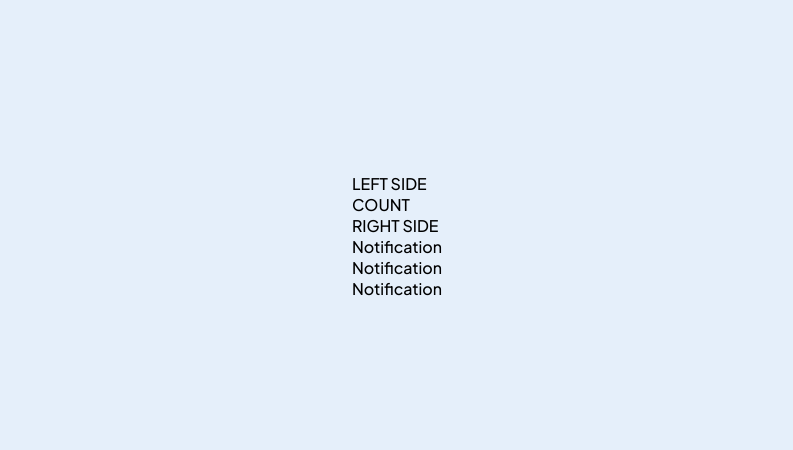
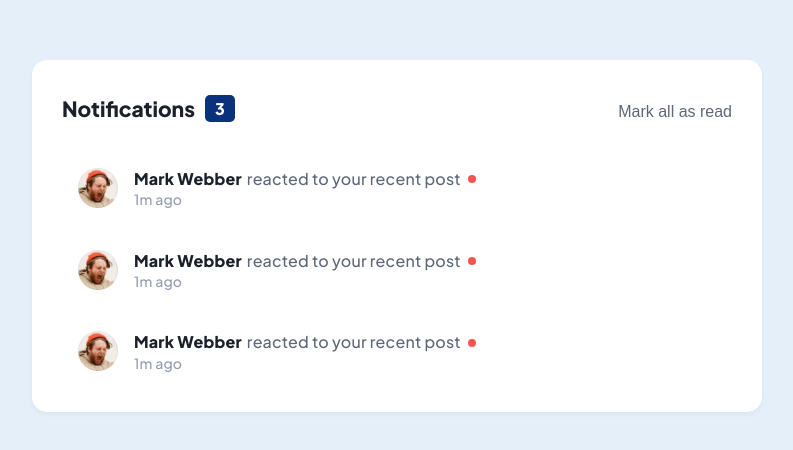
Before and after one commit to visualdenniss/fm-notification-component, a React (Create React App) app: page / in a window 1280 px wide. Shown: the part 164-614 px from the top of the page, without its empty margins (243-1036 px from the left). Built offline with nearby package versions, Linux system fonts and the light colour scheme.

Commit message:
build static version of the app

```diff
--- a/src/App.jsx
+++ b/src/App.jsx
@@ -2,9 +2,9 @@ import Notifications from "./components/Notifications";
 
 function App() {
   return (
-    <div className="App">
+    <main className="App">
       <Notifications />
-    </div>
+    </main>
   );
 }
 
--- /dev/null
+++ b/src/components/Notification.css
@@ -0,0 +1,89 @@
+li {
+  /* border: 1px solid red; */
+  display: flex;
+  padding: 16px;
+  margin-bottom: 8px;
+  border-radius: 5px;
+}
+
+.unread {
+  background-color: var(--very-light-grayish-blue);
+}
+
+.left {
+  /* border: 1px solid red; */
+  margin-right: 16px;
+}
+
+.left img {
+  width: 40px;
+  height: 40px;
+}
+
+.right {
+  /* border: 1px solid red; */
+  display: flex;
+  flex: 1;
+}
+
+.type-private-message {
+  flex-direction: column;
+}
+
+.notification-message-container {
+  display: flex;
+  flex-direction: column;
+}
+
+.notification-message-container > p {
+  color: var(--dark-grayish-blue);
+  letter-spacing: 0.2px;
+  font-size: 1em;
+  line-height: 1.4;
+}
+
+.author-name {
+  color: var(--very-dark-blue);
+  font-family: "Plus Jakarta Sans Ex";
+  margin-right: 2px;
+}
+
+.notification-link {
+  font-family: "Plus Jakarta Sans Ex";
+  margin-left: 2px;
+}
+
+.notification-link-type-group {
+  color: var(--primary-blue);
+}
+
+.timestamp {
+  color: var(--grayish-blue) !important;
+  font-size: 14px !important;
+}
+
+.unread-red-dot {
+  content: "";
+  display: inline-block;
+  background-color: var(--primary-red);
+  width: 8px;
+  height: 8px;
+  border-radius: 50%;
+  position: relative;
+  top: -1.75px;
+  margin-left: 2px;
+}
+
+.picture-img {
+  width: 40px;
+  height: 40px;
+  margin-left: auto;
+}
+
+.private-message {
+  padding: 16px 18px;
+  border: 1px solid var(--light-grayish-blue-2);
+  border-radius: 5px;
+  color: var(--dark-grayish-blue);
+  margin-top: 12px;
+}
--- a/src/components/Notification.jsx
+++ b/src/components/Notification.jsx
@@ -1,9 +1,38 @@
 import React from 'react'
+import mark from '../assets/images/avatar-mark-webber.webp'
+import chess from '../assets/images/image-chess.webp'
+import './Notification.css'
 
 const Notification = () => {
     return (
         <li>
-            Notification
+            <div className="left">
+                <img src={mark} alt="" />
+            </div>
+            <div className="right">
+                <div className="notification-message-container">
+                    <p>
+                        <span className='author-name'>
+                        Mark Webber
+                        </span>
+                        {' '}
+                        reacted to your recent post
+                        {' '}
+                        <span className='notification-link'>
+                        {/* My first tournament today! */}
+                        </span>
+                        {' '}
+                        <span className="unread-red-dot"/>
+                    </p>
+                    <p className='timestamp'>1m ago</p>
+                </div>
+                {/* <img src={chess} className='picture-img' alt="" /> */}
+                {/* <div className="private-message">
+                    <p>
+                    Hello, thanks for setting up the Chess Club. I've been a member for a few weeks now and I'm already having lots of fun and improving my game.
+                    </p>
+                </div> */}
+            </div>
         </li>
     )
 }
--- /dev/null
+++ b/src/components/NotificationHeader.css
@@ -0,0 +1,38 @@
+header {
+  display: flex;
+  justify-content: space-between;
+  align-items: baseline;
+  margin-bottom: 30px;
+}
+
+header > h1 {
+  font-size: 21px;
+  color: var(--very-dark-blue);
+  font-weight: 800;
+  font-family: "Plus Jakarta Sans Ex";
+}
+
+header > h1 > span {
+  margin-left: 10px;
+  background-color: var(--primary-blue);
+  color: var(--white);
+  padding: 3px 10px;
+  border-radius: 5px;
+  font-size: 16px;
+  position: relative;
+  top: -2px;
+}
+
+header button {
+  background-color: transparent;
+  border: none;
+  color: var(--dark-grayish-blue);
+  font-size: 1em;
+  font-weight: 500;
+  cursor: pointer;
+  transition: var(--transition);
+}
+
+header button:hover {
+  color: var(--very-dark-blue);
+}
--- a/src/components/NotificationHeader.jsx
+++ b/src/components/NotificationHeader.jsx
@@ -1,13 +1,14 @@
 import React from 'react'
+import './NotificationHeader.css'
 
 const NotificationHeader = () => {
     return (
         <header>
-            <div>
-                LEFT SIDE
-                <div>COUNT</div>
-            </div>
-            <div>RIGHT SIDE</div>
+            <h1>
+                Notifications
+                <span>3</span>
+            </h1>
+            <button>Mark all as read</button>
         </header>
     )
 }
--- a/src/components/NotificationList.jsx
+++ b/src/components/NotificationList.jsx
@@ -2,8 +2,14 @@ import React from 'react'
 import Notification from './Notification'
 
 const NotificationList = () => {
+
+    const style = {
+        // border: '1px solid red',
+        display: 'flex',
+        flexDirection: 'column',
+    }
     return (
-        <ul>
+        <ul style={style}>
             <Notification />
             <Notification />
             <Notification />
--- a/src/components/Notifications.css
+++ b/src/components/Notifications.css
@@ -1,3 +1,15 @@
 main {
+  width: 100vw;
+  min-height: 100vh;
+  display: grid;
+  place-items: center;
+}
 
+.notifications-container {
+  background-color: var(--white);
+  padding: 35px 30px 15px;
+  border-radius: 15px;
+  width: 100%;
+  max-width: 730px;
+  box-shadow: rgba(0, 0, 0, 0.04) 0px 3px 5px;
 }
--- a/src/components/Notifications.jsx
+++ b/src/components/Notifications.jsx
@@ -5,10 +5,10 @@ import './Notifications.css'
 
 const Notifications = () => {
     return (
-        <main>
+        <div className='notifications-container'>
             <NotificationHeader />
             <NotificationList />
-        </main>
+        </div>
     )
 }
 
--- a/src/index.css
+++ b/src/index.css
@@ -1,35 +1,41 @@
-@import url('https://fonts.googleapis.com/css2?family=Plus+Jakarta+Sans:ital,wght@0,500;1,800&display=swap');
+@import url("https://fonts.googleapis.com/css2?family=Plus+Jakarta+Sans:ital,wght@0,500;1,800&display=swap");
+
+@font-face {
+  font-family: "Plus Jakarta Sans Ex";
+  src: url("./assets/fonts/static/PlusJakartaSans-ExtraBold.ttf");
+}
 
 :root {
- /* primary  */
+  /* primary  */
 
-  --primary-red:  hsl(1, 90%, 64%);
+  --primary-red: hsl(1, 90%, 64%);
   --primary-blue: hsl(219, 85%, 26%);
 
   /* neutrals  */
   --white: hsl(0, 0%, 100%);
   --very-light-grayish-blue: hsl(210, 60%, 98%);
   --light-grayish-blue-1: hsl(211, 68%, 94%);
-  --light-grayish-blue-2:  hsl(205, 33%, 90%);
-  --grayish-blue:  hsl(219, 14%, 63%);
-  --dark-grayish-blue:  hsl(219, 12%, 42%);
+  --light-grayish-blue-2: hsl(205, 33%, 90%);
+  --grayish-blue: hsl(219, 14%, 63%);
+  --dark-grayish-blue: hsl(219, 12%, 42%);
   --very-dark-blue: hsl(224, 21%, 14%);
 
+  --transition: all 0.4s ease;
 }
 
-*, *::before, *::after {
+*,
+*::before,
+*::after {
   margin: 0;
   padding: 0;
   box-sizing: border-box;
 }
 
 body {
-  font-family: 'Plus Jakarta Sans', sans-serif;
+  font-family: "Plus Jakarta Sans", sans-serif;
   font-size: 16px;
   background-color: var(--light-grayish-blue-1);
   min-height: 100vh;
-  display: grid;
-  place-items: center;
 }
 
 ul {
```
Also changed, not shown: src/data.json (+8 -8 lines), 1 other file (tests, documents, lock files or other folders).
